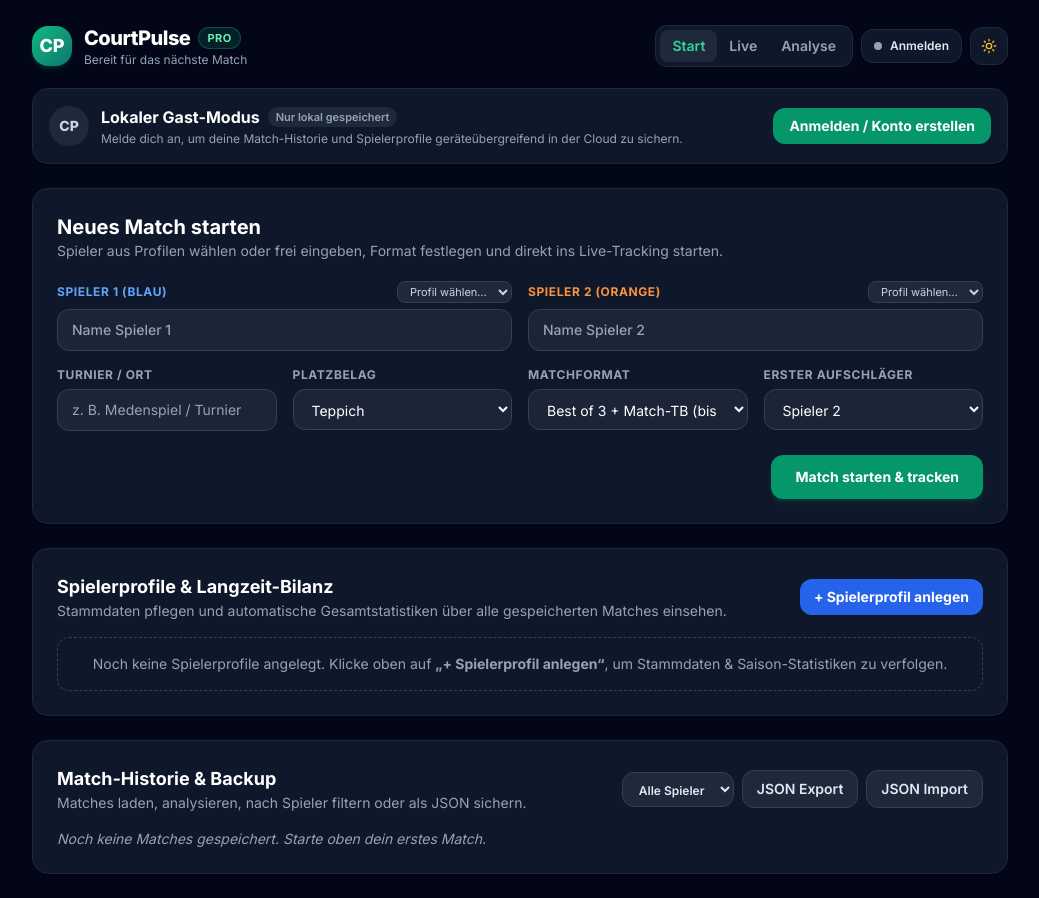
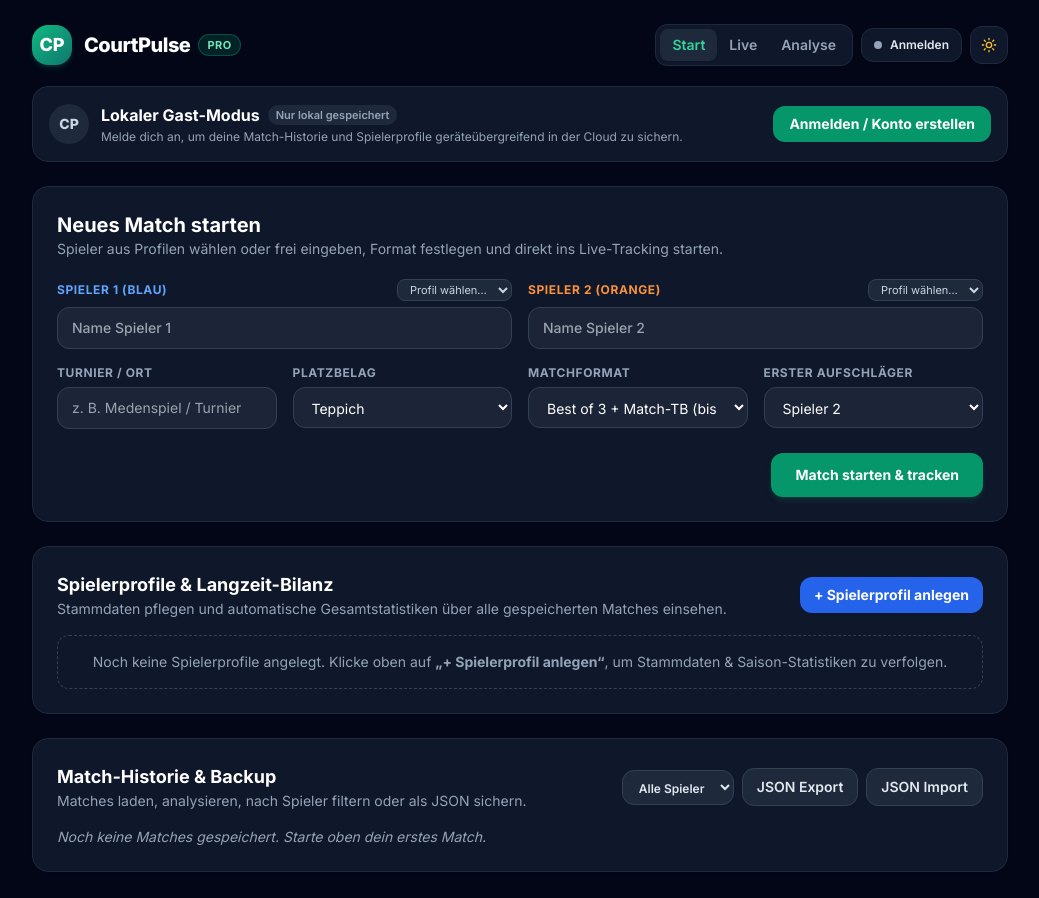
Before and after one commit to hendrikm-web/court-pulse.github.io, a plain HTML site: page index.html in a window 1280 px wide. Shown: the whole page, without its empty margins (120-1159 px from the left). Drawn offline with nearby package versions, Linux system fonts and the light colour scheme.

Commit message:
Add files via upload

```diff
--- a/index.html
+++ b/index.html
@@ -118,9 +118,6 @@
               <span class="font-extrabold tracking-tight text-lg sm:text-xl text-slate-900 dark:text-white">CourtPulse</span>
               <span class="text-[11px] font-bold uppercase tracking-wider px-2 py-0.5 rounded-full bg-emerald-500/15 text-emerald-700 dark:text-emerald-300 border border-emerald-500/30">Pro</span>
             </div>
-            <p id="headerSubtitle" class="text-xs text-slate-500 dark:text-slate-400 truncate max-w-[210px] sm:max-w-md">
-              Bereit für das nächste Match
-            </p>
           </div>
         </div>
 
@@ -2941,13 +2938,9 @@
 
       function renderLiveView() {
         const match = getActiveMatch();
-        const headerSub = document.getElementById('headerSubtitle');
         if (!match) {
-          if (headerSub) headerSub.textContent = 'Bereit für das nächste Match';
           return;
         }
-
-        if (headerSub) headerSub.textContent = `${match.players[0]} vs. ${match.players[1]}`;
 
         document.getElementById('liveTournamentBadge').textContent = `${match.tournament} • ${match.surface}`;
         document.getElementById('liveDurationBadge').textContent = `Dauer: ${formatDurationText(getMatchDurationSeconds(match))}`;
```
